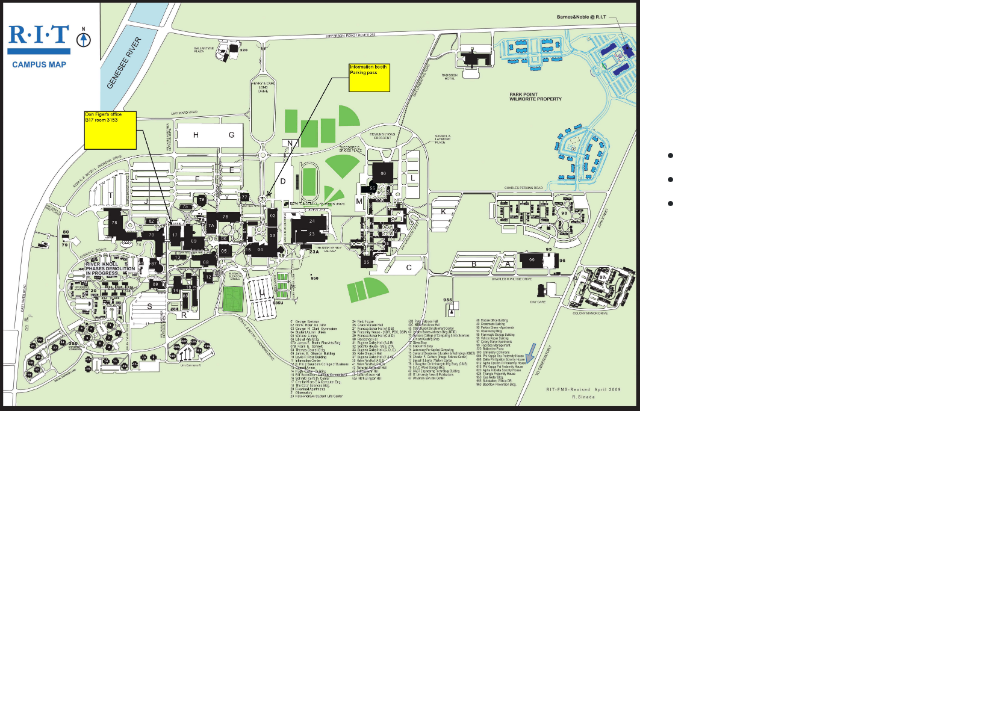
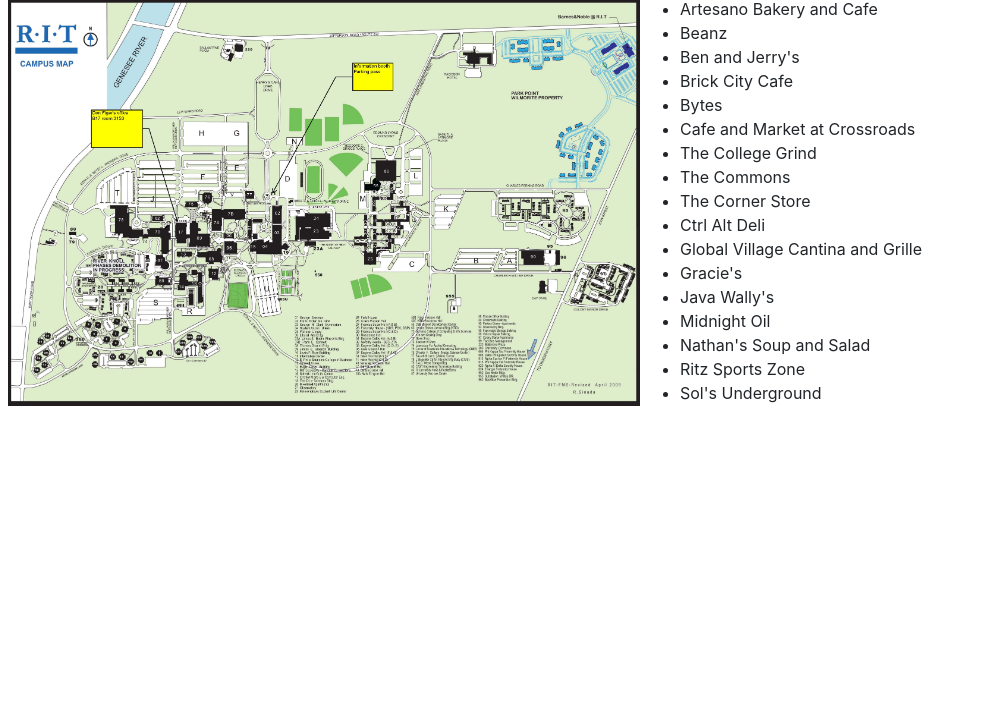
Before and after one commit to erg5995/TigerReview, a plain HTML site: page index.html in a window 1280 px wide. Shown: the part 91-800 px from the top of the page, without its empty margins (0-984 px from the left). Drawn offline with nearby package versions, Linux system fonts and the light colour scheme.

Commit message:
add all links

```diff
--- a/index.html
+++ b/index.html
@@ -30,9 +30,23 @@
     </div>
     <div class="restraunts">
         <ul>
-            <li><a href=""></a></li>
-            <li><a href=""></a></li>
-            <li><a href=""></a></li>
+            <li><a href="artesano.html">Artesano Bakery and Cafe</a></li>
+            <li><a href="beanz.html">Beanz</a></li>
+            <li><a href="benandjerrys.html">Ben and Jerry's</a></li>
+            <li><a href="brickcitycafe.html">Brick City Cafe</a></li>
+            <li><a href="bytes.html">Bytes</a></li>
+            <li><a href="crossroads.html">Cafe and Market at Crossroads</a></li>
+            <li><a href="collegegrind.html">The College Grind</a></li>
+            <li><a href="commons.html">The Commons</a></li>
+            <li><a href="cornerstore.html">The Corner Store</a></li>
+            <li><a href="ctrlaltdeli.html">Ctrl Alt Deli</a></li>
+            <li><a href="globalvillage.html">Global Village Cantina and Grille</a></li>
+            <li><a href="gracies.html">Gracie's</a></li>
+            <li><a href="javawallys.html">Java Wally's</a></li>
+            <li><a href="midnightoil.html">Midnight Oil</a></li>
+            <li><a href="nathans.html">Nathan's Soup and Salad</a></li>
+            <li><a href="ritz.html">Ritz Sports Zone</a></li>
+            <li><a href="sols.html">Sol's Underground</a></li>
         </ul>
     </div>
     <br style="clear: both;">
--- a/main.css
+++ b/main.css
@@ -58,6 +58,8 @@
 .map {
     max-width: 50vw;
     display: inline-block;
+    float: left;
+    padding-left: 8px;
 }
 img {
     max-width: 100%;
```
